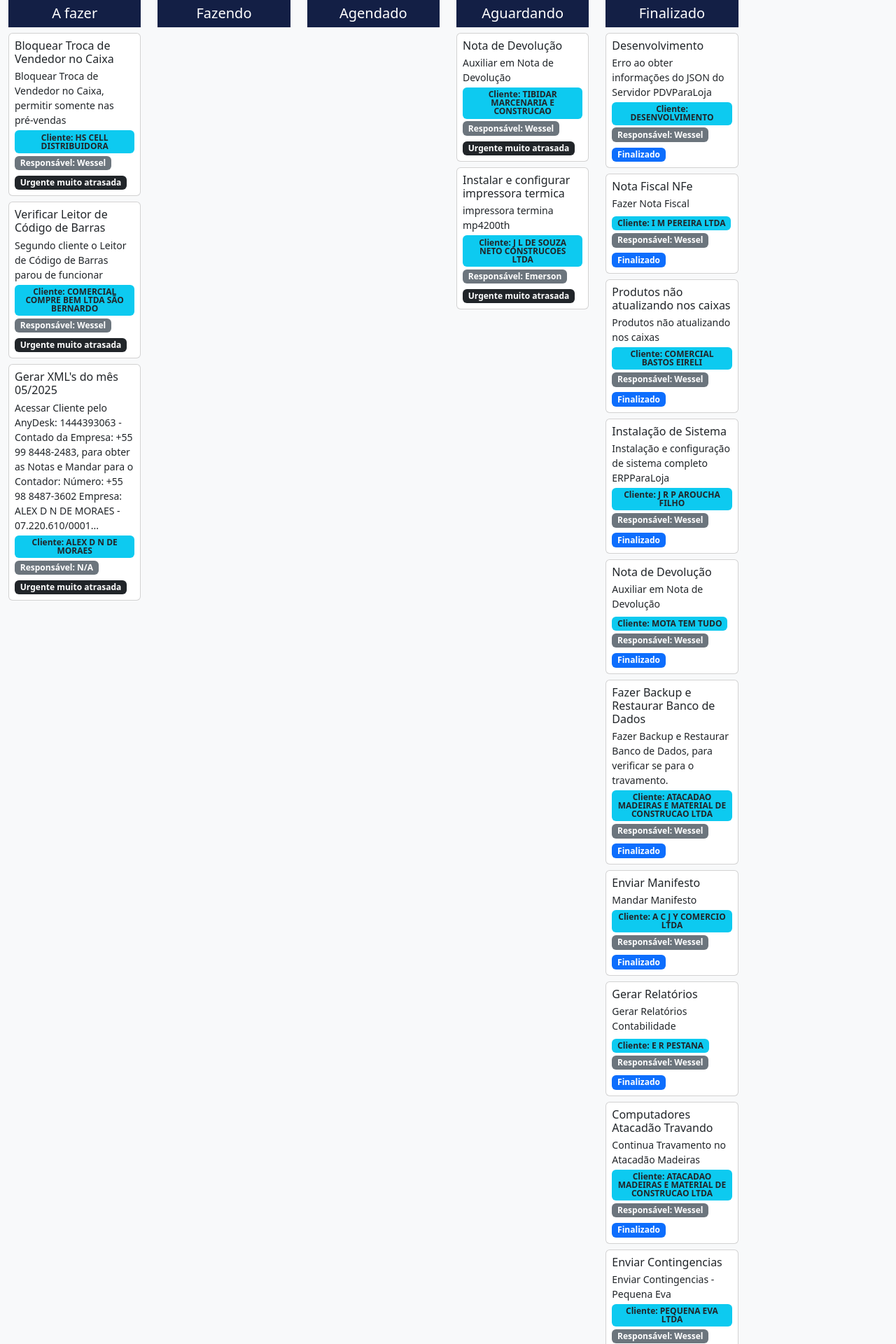
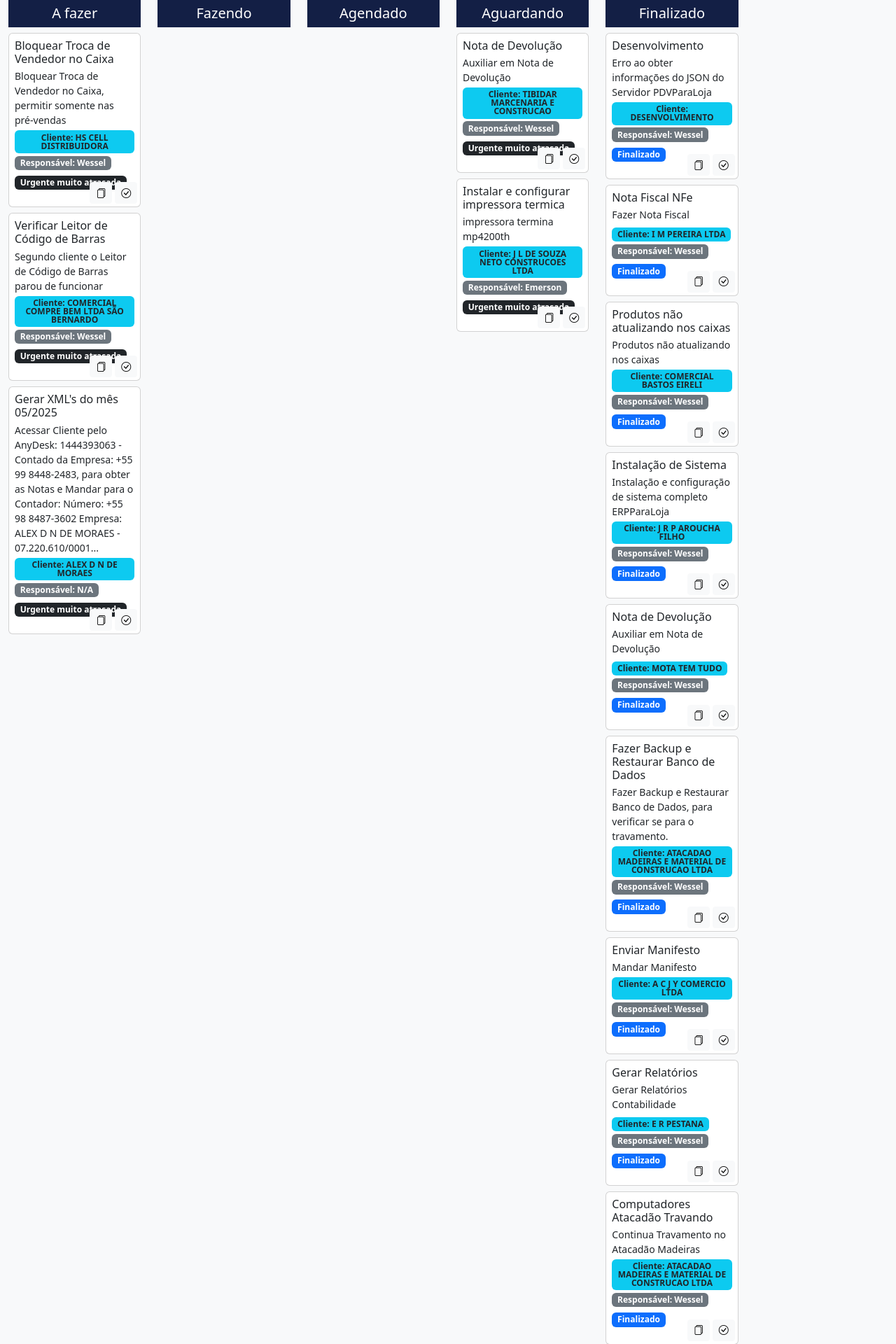
Before and after one commit to WetaSystemlogic/PDVTarefas, a PHP site: page / in a window 1280 px wide. Shown: the part 167-2087 px from the top of the page at 70% size. Run offline with PHP 8.4, Linux system fonts and the light colour scheme; data comes from the database, SQL or seed files in the repository; some libraries are stand-ins or nearby versions.

Commit message:
Adiciona botoes de duplicar e finalizar tarefas

```diff
--- a/assets/css/style.css
+++ b/assets/css/style.css
@@ -23,3 +23,13 @@ body {
     white-space: normal;
     word-break: break-word;
 }
+
+/* Botoes de acao nos cards */
+.tarefa-card {
+    position: relative;
+}
+.tarefa-card .card-actions {
+    position: absolute;
+    bottom: 0.25rem;
+    right: 0.25rem;
+}
--- a/assets/js/app.js
+++ b/assets/js/app.js
@@ -117,6 +117,29 @@ $(function() {
             e.preventDefault();
             e.stopImmediatePropagation();
         }
+    });
+
+    // Botoes de acao nos cards
+    $(document).on('click', '.btn-duplicar', function(e){
+        e.preventDefault();
+        e.stopPropagation();
+        var id = $(this).closest('.tarefa-card').data('id');
+        $.post('duplicar_tarefa.php', {id: id}, function(resp){
+            if(resp.success){
+                location.reload();
+            }
+        }, 'json');
+    });
+
+    $(document).on('click', '.btn-finalizar', function(e){
+        e.preventDefault();
+        e.stopPropagation();
+        var id = $(this).closest('.tarefa-card').data('id');
+        $.post('atualizar_status.php', {id: id, status: 'Finalizado'}, function(resp){
+            if(resp.success){
+                location.reload();
+            }
+        }, 'json');
     });
 
     // Responsáveis
--- a/index.php
+++ b/index.php
@@ -70,6 +70,7 @@ $clientes = $pdo->query('SELECT id, cnpj, nome FROM clientes')->fetchAll(PDO::FE
     <link rel="stylesheet" href="https://cdn.jsdelivr.net/npm/bootstrap@5.3.0/dist/css/bootstrap.min.css">
     <link rel="stylesheet" href="assets/css/style.css">
     <link href="https://cdn.quilljs.com/1.3.6/quill.snow.css" rel="stylesheet">
+    <link rel="stylesheet" href="https://cdn.jsdelivr.net/npm/bootstrap-icons@1.10.5/font/bootstrap-icons.css">
     <link rel="icon" type="image/x-icon" href="favicon.ico">
 </head>
 <body>
@@ -147,12 +148,16 @@ $clientes = $pdo->query('SELECT id, cnpj, nome FROM clientes')->fetchAll(PDO::FE
                         : $tarefa['detalhes'];
                 ?>
                 <div class="card mb-2 tarefa-card" data-id="<?= $tarefa['id'] ?>" data-bs-toggle="modal" data-bs-target="#detalhesModal" onclick="carregarDetalhes(<?= $tarefa['id'] ?>)">
-                    <div class="card-body p-2">
+                    <div class="card-body p-2 pb-4">
                         <h6 class="card-title mb-1"><?= htmlspecialchars($tarefa['titulo']) ?></h6>
                         <p class="mb-1 small"><?= htmlspecialchars($detalhesPreview) ?></p>
                         <p class="mb-0"><span class="badge bg-info text-dark badge-cliente">Cliente: <?= htmlspecialchars($tarefa['cliente'] ?? 'N/A') ?></span></p>
                         <p class="mb-0"><span class="badge bg-secondary">Responsável: <?= htmlspecialchars($tarefa['responsavel'] ?? 'N/A') ?></span></p>
                         <p class="mb-0 mt-1"><span class="badge bg-<?= $badge ?>"><?= $tempo ?></span></p>
+                        <div class="card-actions d-flex gap-1">
+                            <button class="btn btn-light btn-sm btn-duplicar" title="Duplicar"><i class="bi bi-files"></i></button>
+                            <button class="btn btn-light btn-sm btn-finalizar" title="Finalizar"><i class="bi bi-check-circle"></i></button>
+                        </div>
                     </div>
                 </div>
             <?php endforeach; ?>
```
Also changed, not shown: duplicar_tarefa.php (added, +35 -0 lines).
